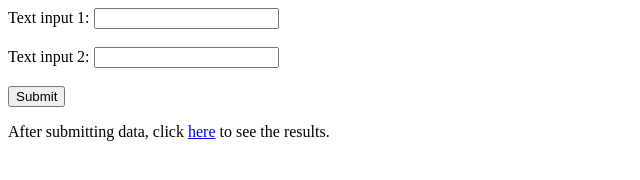
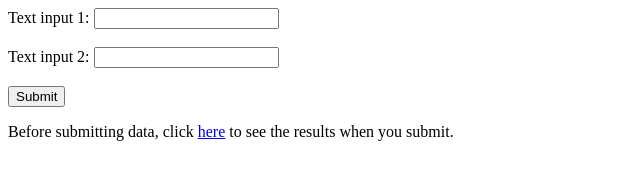
Before and after one commit to TurtleCode84/concepts, a plain HTML site: page no-refresh-form.html in a window 1280 px wide. Shown: the whole page, without its empty margins (0-640 px from the left). Drawn offline with Linux system fonts and the light colour scheme.

Commit message:
Update no-refresh-form.html

```diff
--- a/no-refresh-form.html
+++ b/no-refresh-form.html
@@ -12,7 +12,7 @@
     <input id="submitButton" type="submit" value="Submit">
   </form>
   <p id="message"></p>
-  <p>After submitting data, click <a href="https://no-refresh-form.requestcatcher.com">here</a> to see the results.</p>
+  <p>Before submitting data, click <a href="https://no-refresh-form.requestcatcher.com">here</a> to see the results when you submit.</p>
   <script>
     document.getElementById("submitButton").disabled = false;
     document.getElementById("myForm").addEventListener("submit", function(){
```
